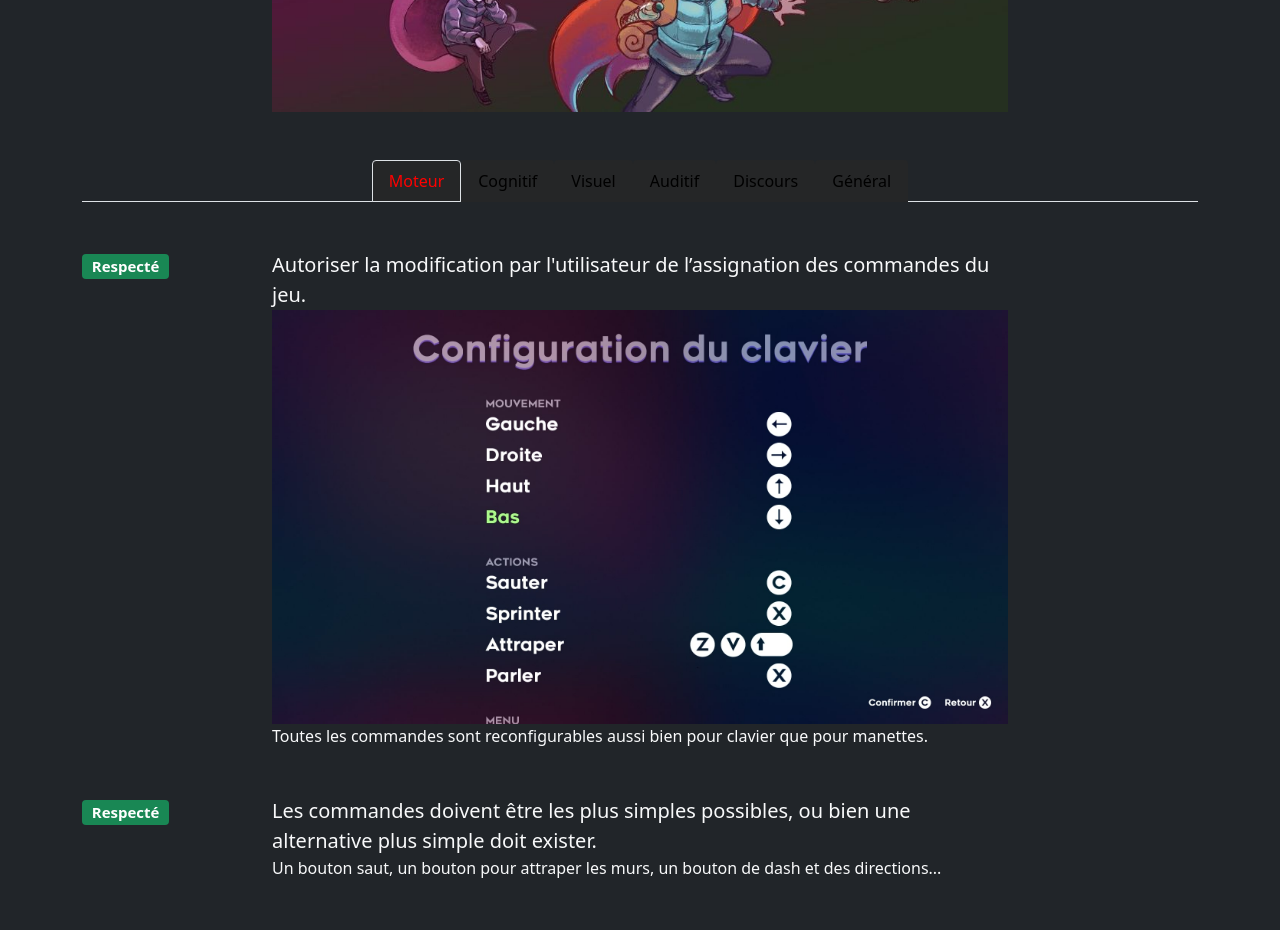
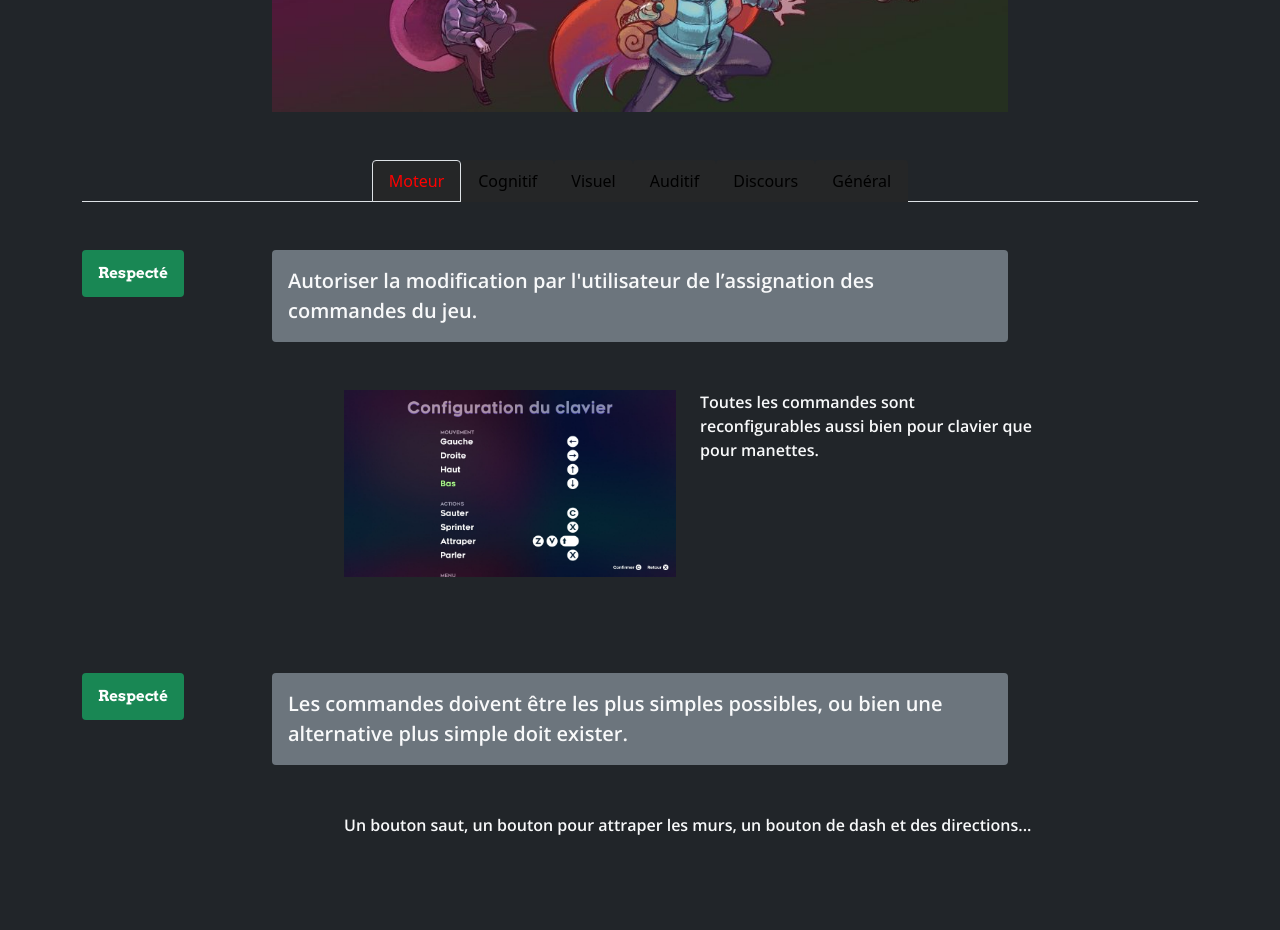
Before and after one commit to louisLasserre/WhichGameForUs, a Jekyll site: the page built from _games/celeste.md, in a window 1280 px wide. Shown: the part 432-1362 px from the top of the page. Built offline with Jekyll 4.4.1, drawn with Linux system fonts in a browser that asks for light colours.

Commit message:
game page

```diff
--- a/_includes/guideline.html
+++ b/_includes/guideline.html
@@ -2,21 +2,25 @@
   <div class="col-md-2">
     <div class="lead">
       {% if include.data.note == 0 %}
-        <span class="badge bg-secondary">Non applicable</span>
+        <span class="badge bg-secondary p-3" >Non applicable</span>
       {% elsif include.data.note == 1 %}
-        <span class="badge bg-danger">Non respecté</span>
+        <span class="badge bg-danger p-3">Non respecté</span>
       {% elsif include.data.note == 2 %}
-        <span class="badge bg-warning">Partiellement respecté</span>
+        <span class="badge bg-warning p-3">Partiellement respecté</span>
       {% elsif include.data.note == 3 %}
-        <span class="badge bg-success">Respecté</span>
+        <span class="badge bg-success p-3">Respecté</span>
       {% endif %}
     </div>
   </div>
-  <div class="col-md-8">
-    <div class="lead">{{site.data.structure.guidelines[include.guideline]}}</div>
-    {% if include.data.screenshot %}
-      <img  src="/assets/images/games/{{include.slug}}/{{ include.data.screenshot }}" alt="Screenshot {{include.slug}}" class="img-fluid">
-    {% endif %}
-    {{ include.data.description }}
+  <div class="guideline col-md-8">
+    <div class="lead container-fluid bg-secondary p-3 rounded">{{site.data.structure.guidelines[include.guideline]}}</div>
+    <div class="container-fluid m-5" >
+      <div class="row">
+        {% if include.data.screenshot %}
+         <div class="col"> <img  src="/assets/images/games/{{include.slug}}/{{ include.data.screenshot }}" alt="Screenshot {{include.slug}}" class="img-fluid "></div>
+        {% endif %}
+        <span class="col" >{{ include.data.description }}</span>
+      </div>
+    </div>
   </div>
 </div>
--- a/_sass/_fonts.sass
+++ b/_sass/_fonts.sass
@@ -1,3 +1,3 @@
 @import url('https://fonts.googleapis.com/css2?family=Arvo:wght@700&display=swap');
-@import url('https://fonts.googleapis.com/css2?family=Inter:wght@300&display=swap');
-@import url('https://fonts.googleapis.com/css2?family=Open+Sans:wght@300&display=swap');
+@import url('https://fonts.googleapis.com/css2?family=Inter:wght@700&display=swap');
+@import url('https://fonts.googleapis.com/css2?family=Open+Sans:wght@600&display=swap');
--- a/_sass/_layout.sass
+++ b/_sass/_layout.sass
@@ -1,2 +1,9 @@
 .nav-tabs .nav-link
   background-color: #252627
+
+
+.badge
+    font-family: Arvo
+
+.guideline
+    font-family: 'Open Sans', sans-serif
--- a/_sass/_variables.sass
+++ b/_sass/_variables.sass
@@ -1,7 +1,7 @@
 $primary: #DEE2E6
 $card-height: 20rem
 $card-img-overlay-padding: 1rem
-$font-family: Arvo
+$font-family: Inter
 $form-text-color: #DEE2E6
 $body-bg: #252627
 
```
Also changed, not shown: _sass/_style.sass (deleted).
